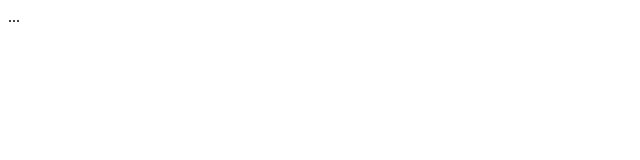
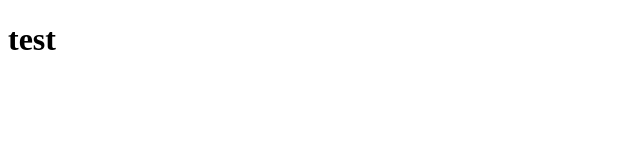
Before and after one commit to meltedsoysouce/CS_Tutorial, a plain HTML site: page index.html in a window 1280 px wide. Shown: the full height of the page, 0-640 px from the left. Drawn offline with Linux system fonts and the light colour scheme.

Commit message:
テスト更新

```diff
--- a/index.html
+++ b/index.html
@@ -20,5 +20,7 @@
         <meta property="og:locale" content="ja_JP" />
     </head>
 
-    <body>...</body>
+    <body>
+        <h1>test</h1>
+    </body>
 </html>
```
